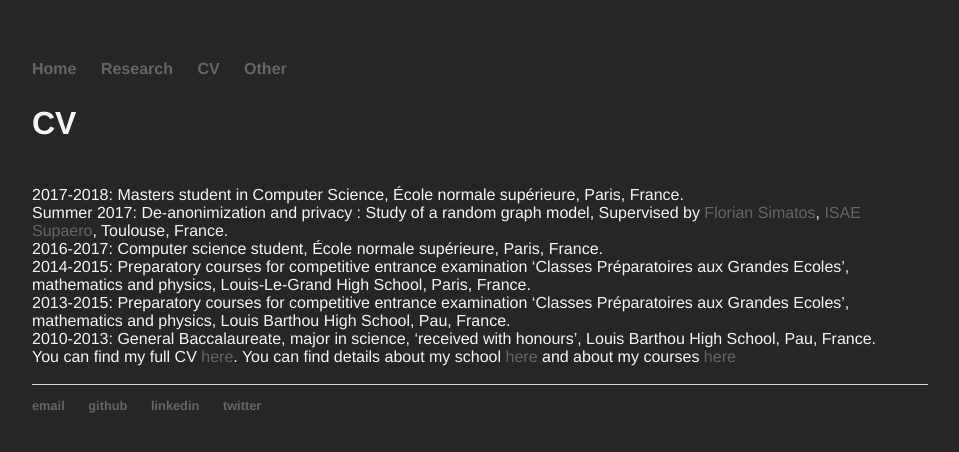
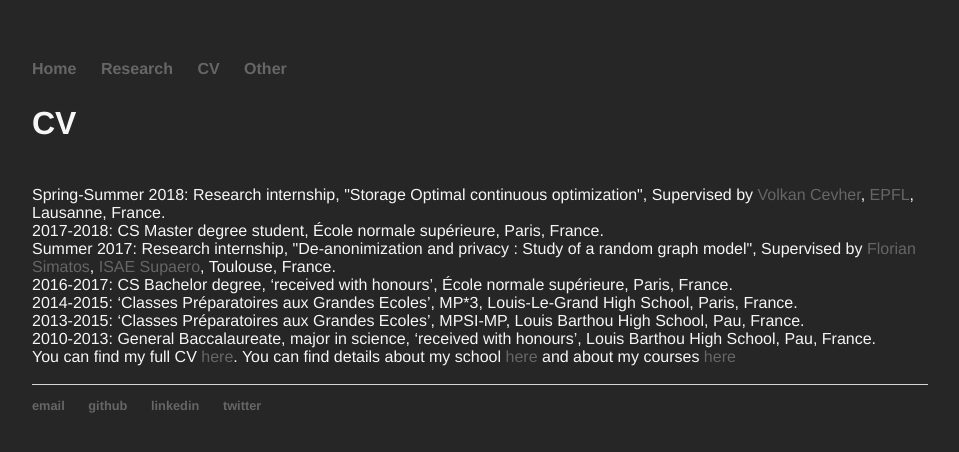
Before and after one commit to clemlal/clemlal.github.io, a Jekyll site: the page built from cv/index.html, in a window 1280 px wide. Shown: the top 452 px of the page, without its empty margins (160-1119 px from the left). Built offline with Jekyll 4.4.1, drawn with Linux system fonts in a browser that asks for light colours.

Commit message:
Update index.html

```diff
--- a/cv/index.html
+++ b/cv/index.html
@@ -4,15 +4,17 @@
 ---
 <h2> CV </h2>
 <br/>
-2017-2018: Masters student in Computer Science, École normale supérieure, Paris, France.
+Spring-Summer 2018: Research internship, "Storage Optimal continuous optimization", Supervised by <a target="_blank" href="https://lions.epfl.ch/volkan.cevher">Volkan Cevher</a>, <a target="_blank" href="https://www.epfl.ch/">EPFL</a>, Lausanne, France.
 <br/>
-Summer 2017: De-anonimization and privacy : Study of a random graph model, Supervised by <a target="_blank" href="https://personnel.isae-supaero.fr/florian-simatos/?lang=en">Florian Simatos</a>, <a target="_blank" href="https://www.isae-supaero.fr/en/">ISAE Supaero</a>, Toulouse, France.
+2017-2018: CS Master degree student, École normale supérieure, Paris, France.
 <br/>
-2016-2017: Computer science student, École normale supérieure, Paris, France.
+Summer 2017: Research internship, "De-anonimization and privacy : Study of a random graph model", Supervised by <a target="_blank" href="https://personnel.isae-supaero.fr/florian-simatos/?lang=en">Florian Simatos</a>, <a target="_blank" href="https://www.isae-supaero.fr/en/">ISAE Supaero</a>, Toulouse, France.
 <br/>
-2014-2015: Preparatory courses for competitive entrance examination ‘Classes Préparatoires aux Grandes Ecoles’, mathematics and physics, Louis-Le-Grand High School, Paris, France.
+2016-2017: CS Bachelor degree, ‘received with honours’, École normale supérieure, Paris, France.
 <br/>
-2013-2015: Preparatory courses for competitive entrance examination ‘Classes Préparatoires aux Grandes Ecoles’, mathematics and physics, Louis Barthou High School, Pau, France.
+2014-2015: ‘Classes Préparatoires aux Grandes Ecoles’, MP*3, Louis-Le-Grand High School, Paris, France.
+<br/>
+2013-2015: ‘Classes Préparatoires aux Grandes Ecoles’, MPSI-MP, Louis Barthou High School, Pau, France.
 <br/>
 2010-2013: General Baccalaureate, major in science, ‘received with honours’, Louis Barthou High School, Pau, France.
 <br/>
```
